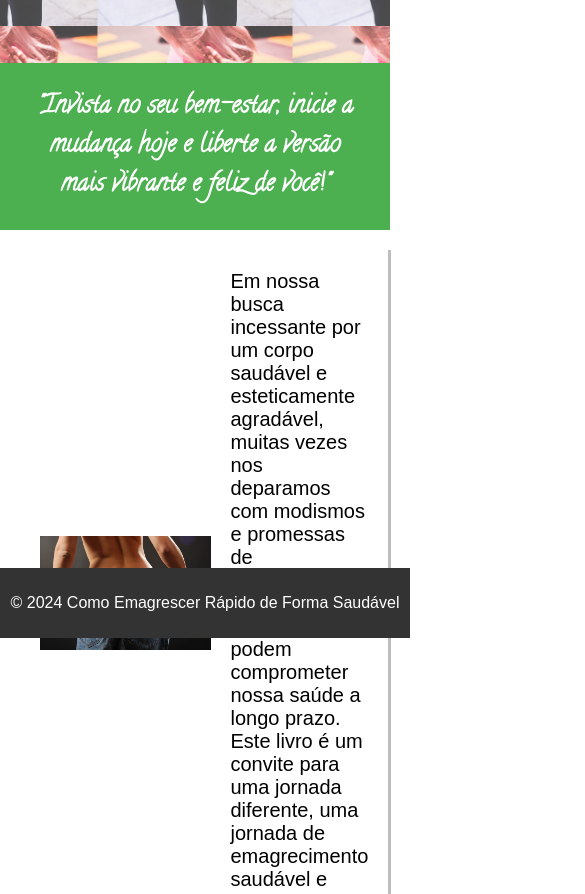
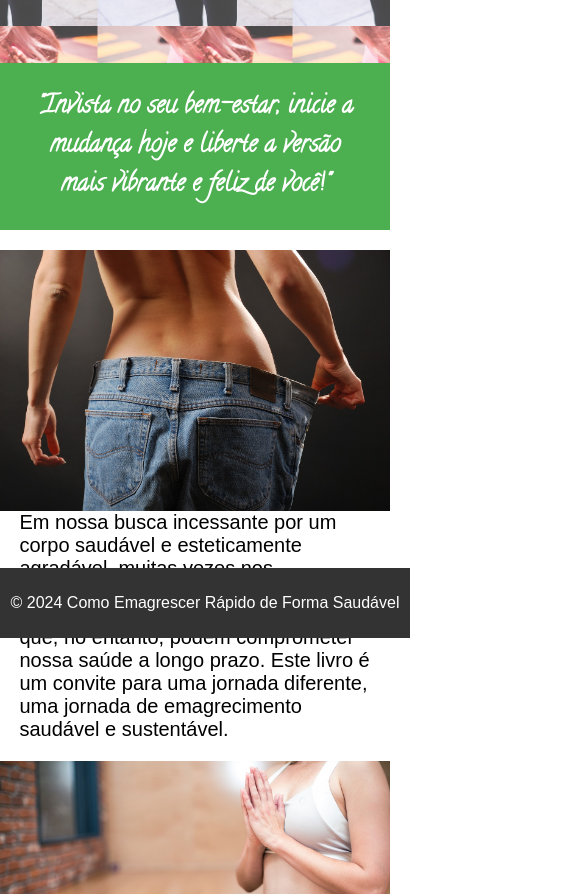
Before and after one commit to JHDCDevel/Fitness-Corpo_Perfeito, a plain HTML site: page index.html in a window 390 px wide. Shown: the part 206-1100 px from the top of the page, 585 px wide, since content can reach past the window. Drawn offline with Linux system fonts and the light colour scheme.

Commit message:
Add files via upload

```diff
--- a/index.html
+++ b/index.html
@@ -44,7 +44,7 @@
     </section>
 
     <section class="main-content">
-        <img src="images/Banner.png" alt="Capa do Ebook">
+        <img src="images/Banner.png" alt="Capa do Ebook" width="55%">
         <div class="ebook-details text-right">
             <h2>Como Emagrescer Rápido de Forma Saudável</h2>
             <span style="font-size: 18px;">Guia Completo do Emagrecimento</span>
--- a/styles.css
+++ b/styles.css
@@ -158,3 +158,30 @@ footer {
     width: 100%;
     bottom: 0;
 }
+
+@media screen and (max-width: 800px) {
+    .main-content {
+        flex-direction: column;
+        width: 100%;
+        padding: 0px;
+    }
+
+    .main-content img {
+        width: 100%;
+    }
+
+    .main-content div {
+        max-width: calc(90%);
+        width: calc(90%);
+        border: none;
+        padding: 0px;
+    }
+
+    .main-content .text-right {
+        border: none;
+    }
+
+    .main-content:nth-child(2) {
+        flex-direction: column-reverse;
+    }
+}
```
